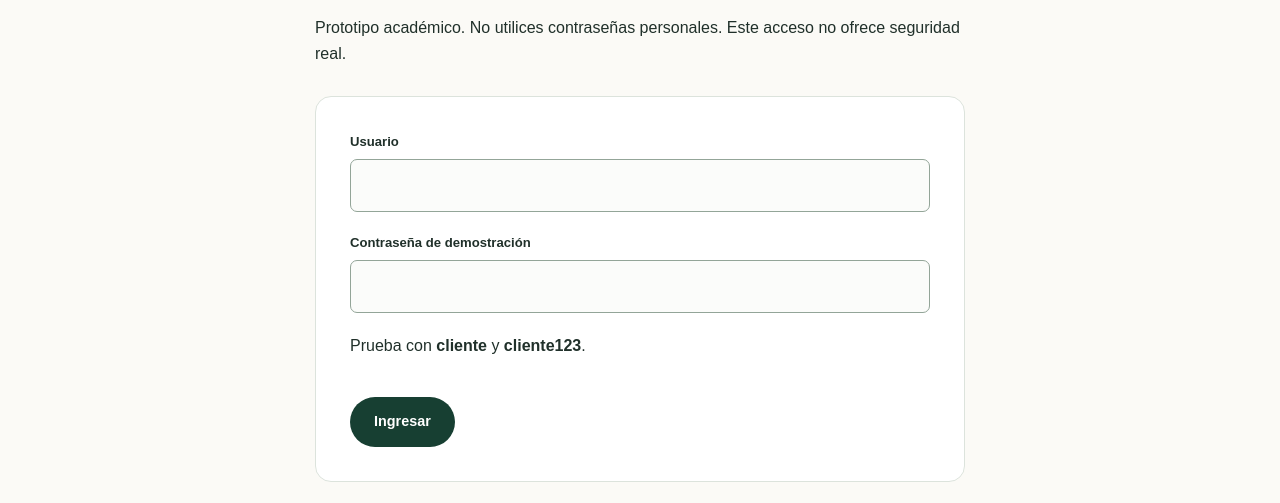
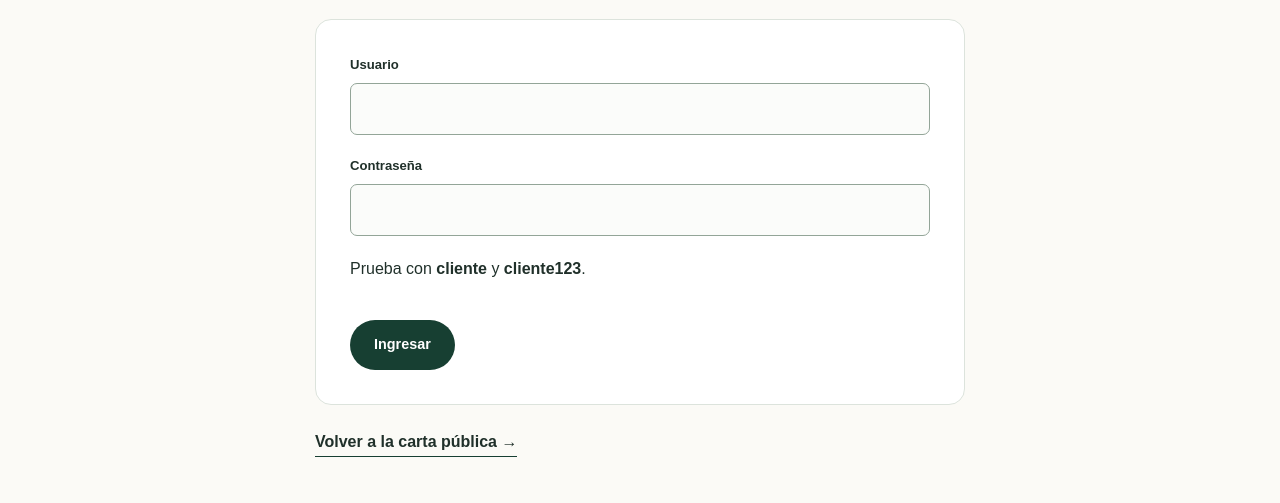
Before and after one commit to ArroyoCaleniWindoll/PROYECTO_TPW_RESTAURANT, a plain HTML site: page login.html in a window 1280 px wide. Shown: the part 292-795 px from the top of the page. Drawn offline with Linux system fonts and the light colour scheme.

Commit message:
Avance de Proyecto 3 - v0.92

```diff
--- a/js/catalogo.js
+++ b/js/catalogo.js
@@ -20,6 +20,7 @@ const Catalogo = {
   error() {
     document.getElementById('estado').textContent = 'No se pudo cargar la carta. Abre el proyecto con Live Server y comprueba data/productos.json.';
   },
+
   // Reemplaza el HTML repetido de platos por tarjetas creadas con forEach.
   mostrar(productos, alAgregar) {
     const destino = document.getElementById('catalogo');
--- a/js/login.js
+++ b/js/login.js
@@ -1,5 +1,5 @@
 'use strict';
-// Credenciales públicas de prueba. No utilizar este mecanismo en producción.
+// Credenciales públicas de prueba.
 const formulario = document.getElementById('login-form');
 formulario.addEventListener('submit', evento => {
   evento.preventDefault();
--- a/login.html
+++ b/login.html
@@ -52,11 +52,10 @@
     <section class="section container login-layout">
       <p class="eyebrow">ACCESO CLIENTE</p>
       <h1>Bienvenido</h1>
-      <p>Prototipo académico. No utilices contraseñas personales. Este acceso no ofrece seguridad real.</p>
       <form id="login-form" class="contact-form" data-rol="cliente">
         <div class="form-field"><label for="usuario">Usuario</label><input id="usuario" name="usuario" required
             autocomplete="off"></div>
-        <div class="form-field"><label for="clave">Contraseña de demostración</label><input id="clave" name="clave"
+        <div class="form-field"><label for="clave">Contraseña</label><input id="clave" name="clave"
             type="password" required autocomplete="off"></div>
         <p>Prueba con <strong>cliente</strong> y <strong>cliente123</strong>.</p>
         <p id="login-error" role="alert"></p><button class="button dark" type="submit">Ingresar</button>
@@ -98,5 +97,4 @@
   </footer>
   <script src="js/login.js" defer></script>
 </body>
-
 </html>
```
Also changed, not shown: cliente.html (+0 -1 lines), login-admin.html (+1 -2 lines), data/productos.json (line endings or trailing spaces), js/admin.js (line endings or trailing spaces), js/carta.js (line endings or trailing spaces), js/cliente.js (line endings or trailing spaces).
